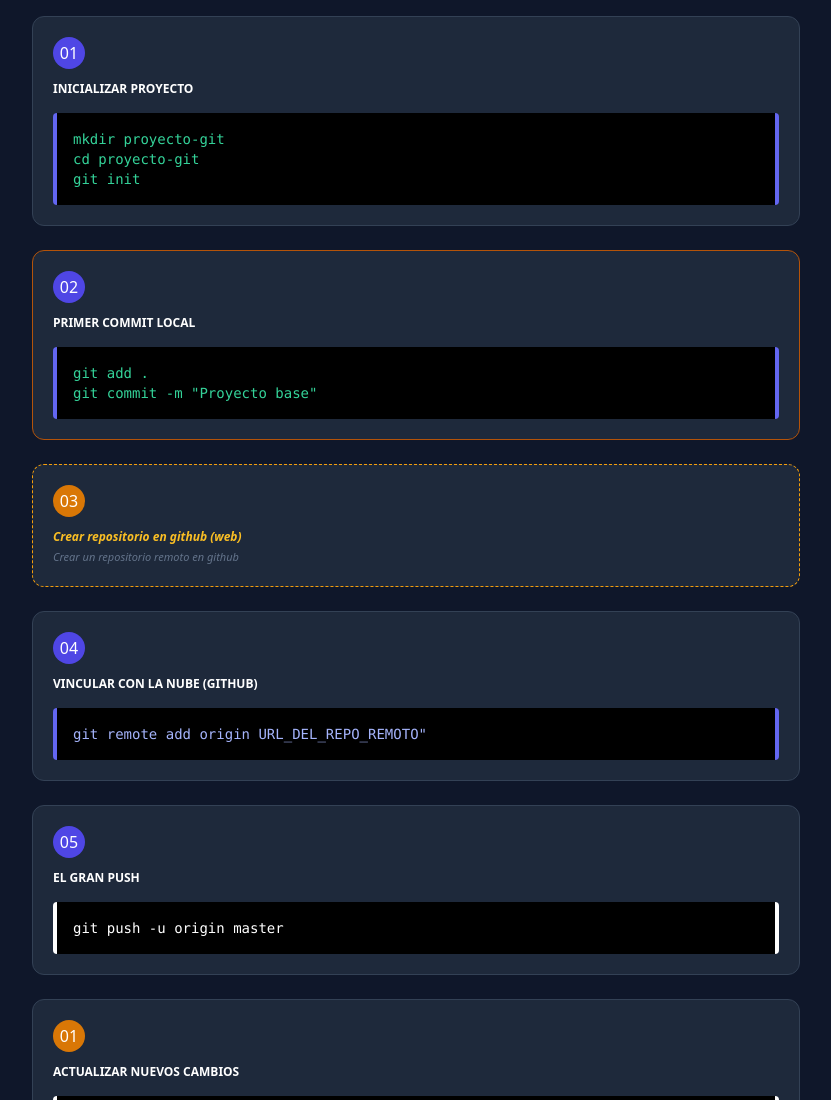
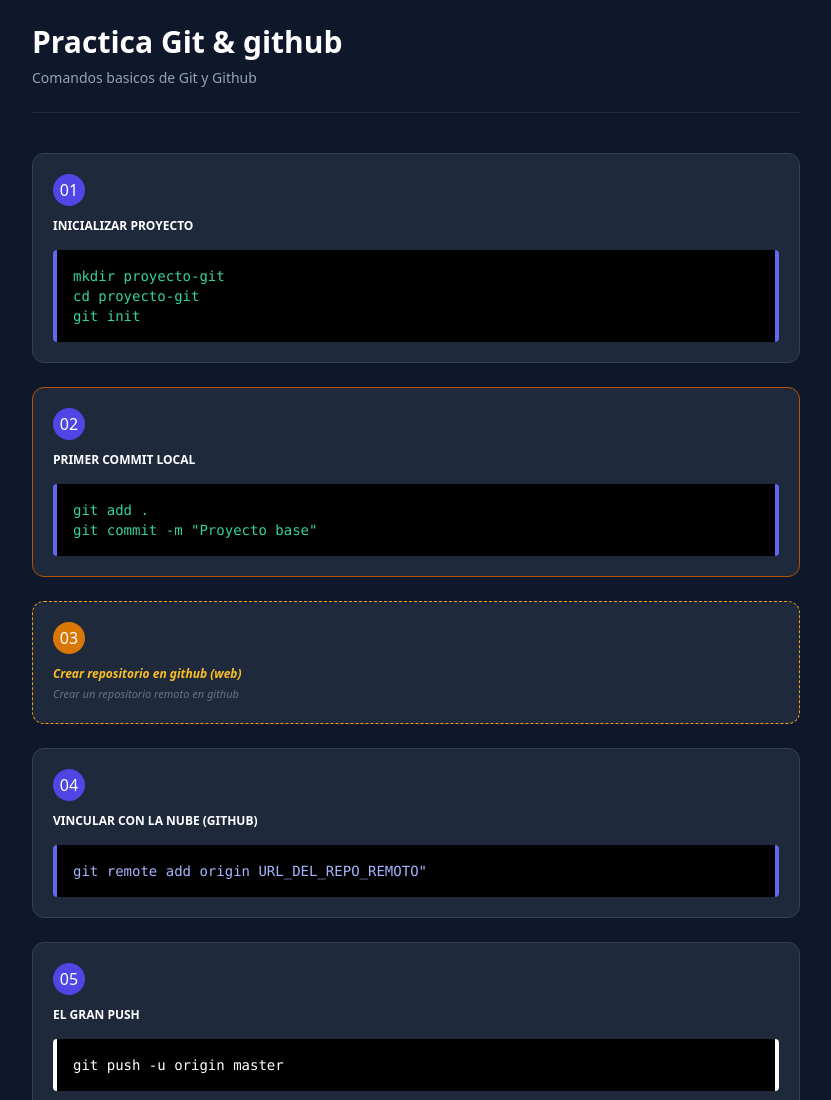
Before and after one commit to maperdomocastellanos-hash/landing-comandos-git-github, a plain HTML site: page Index.html in a window 1280 px wide. Shown: the top 1100 px of the page, without its empty margins (224-1055 px from the left). Drawn offline with nearby package versions, Linux system fonts and the light colour scheme.

Commit message:
Add titulo en el contenido

```diff
--- a/Index.html
+++ b/Index.html
@@ -10,6 +10,14 @@
 </head>
 <body class="bg-slate-900 text-slate-200 p-4">
     <main class="max-w-3xl mx-auto">
+     <header class="mb-10 border-b border-slate-800 pb-6">
+        <h1 class="text-3xl font-black text-white mt-2">
+            Practica Git & github
+        </h1>
+        <p class="text-slate-400 mt-2 text-sm">
+            Comandos basicos de Git y Github
+        </p>
+     </header>
         <div
         class ="
         bg-slate-800
```
